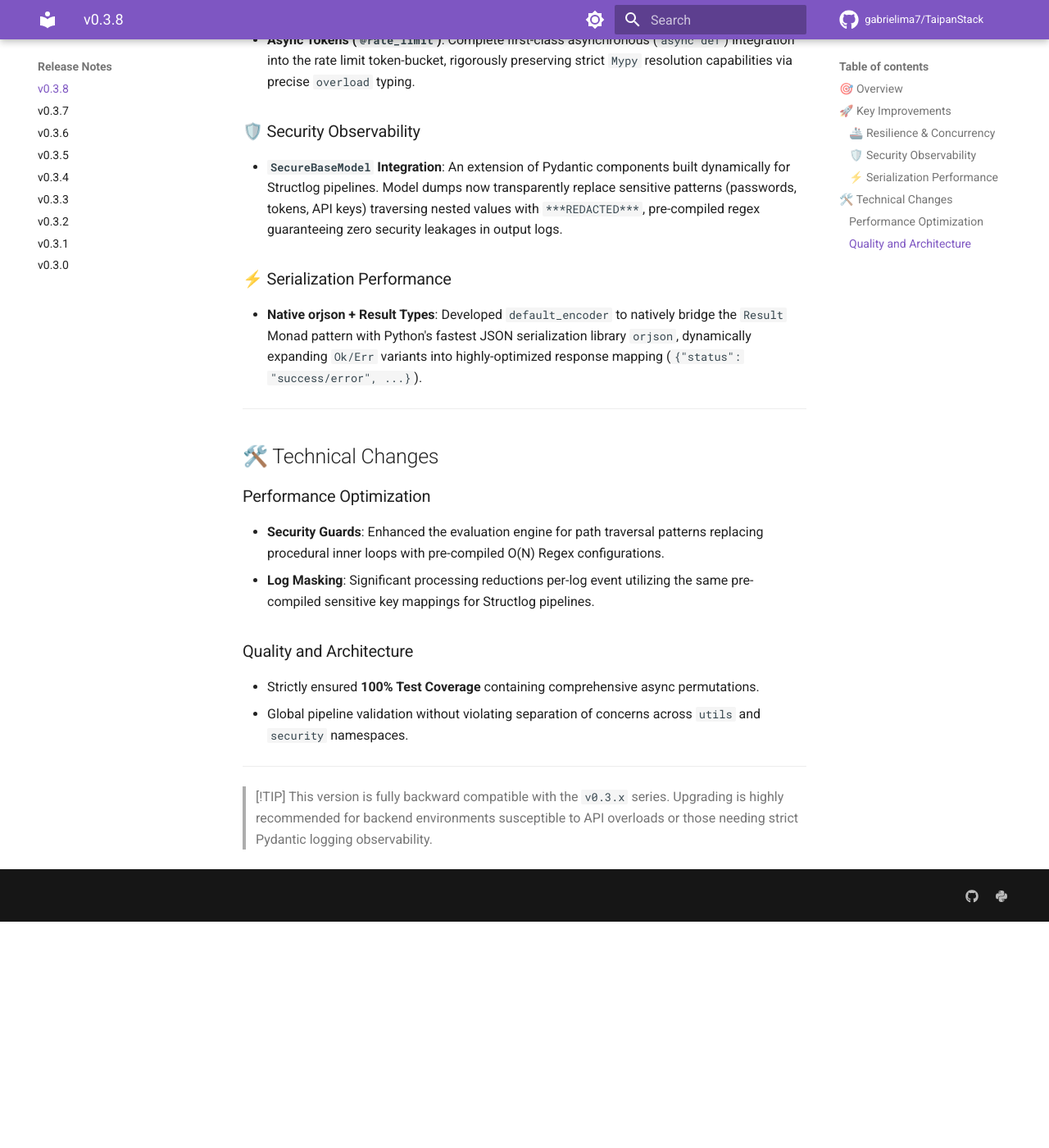
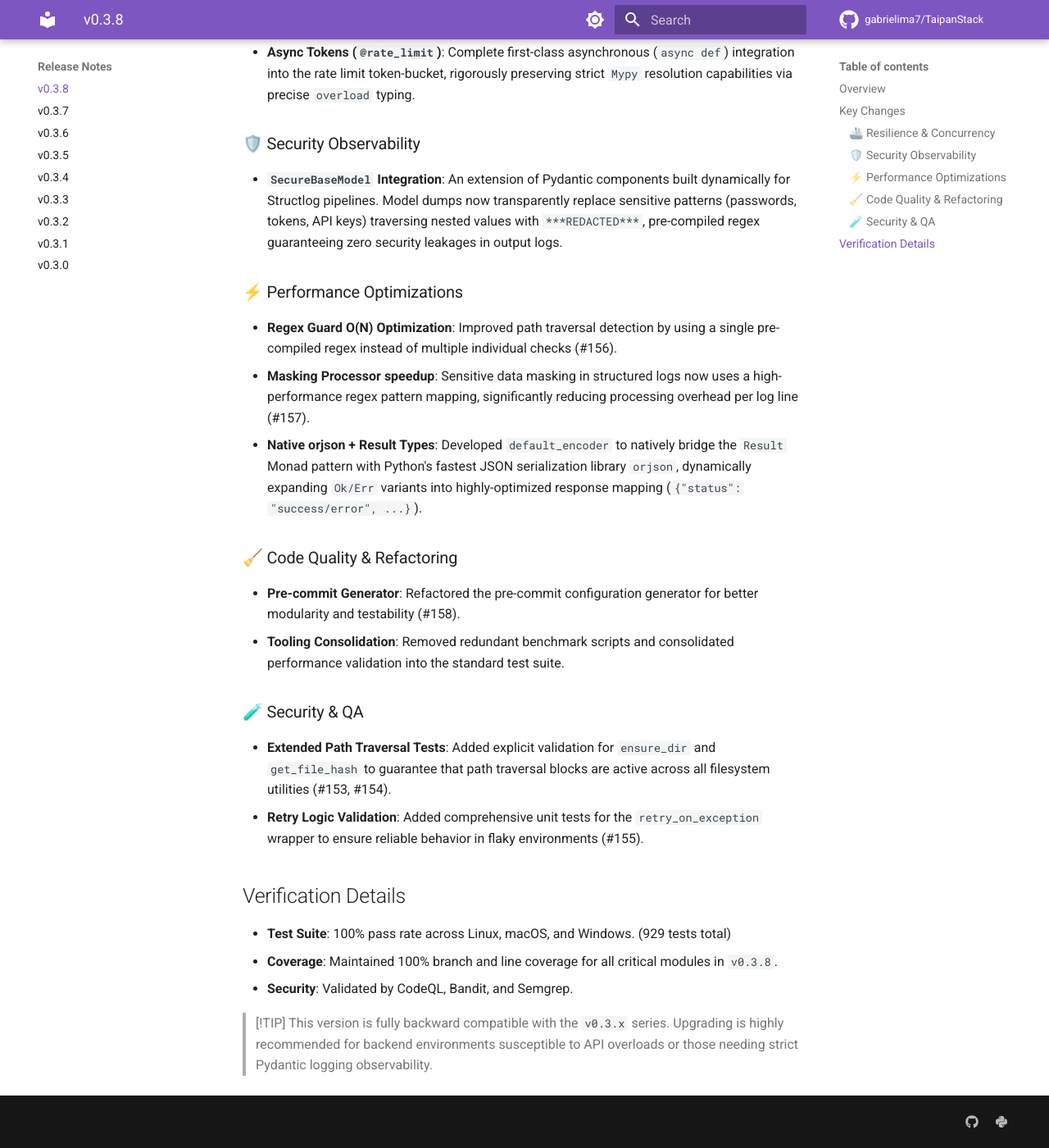
Before and after one commit to gabrielima7/TaipanStack, an MkDocs documentation site: the page built from docs/releases/v0.3.8.md, in a window 1280 px wide and 1400 px high, scrolled down 593 px. Shown: the whole window at 82% size. Built offline with MkDocs 1.6.1 and Material for MkDocs 9.7.7, drawn with Linux system fonts in a browser that asks for light colours; comment, search, counter and statistics services are not loaded; before the commit the page ends 1717 px from its top, so only the background shows below that; some of the changed text lies outside the part shown.

Commit message:
docs: merge v0.3.8 release notes with prior PR changes

```diff
--- a/docs/releases/v0.3.8.md
+++ b/docs/releases/v0.3.8.md
@@ -1,36 +1,34 @@
-# Release Notes — v0.3.8 (2026-03-10)
+# Release Notes - TaipanStack v0.3.8 (2026-03-10)
 
-## 🎯 Overview
+## Overview
+TaipanStack v0.3.8 focuses on highly requested execution resilience primitives, security observability improvements, performance optimizations, and code quality refactoring. This release highlights the definitive introduction of the **Bulkhead Pattern** and the seamless integration between **Pydantic v2** and **Structlog** for automated data redaction.
 
-Version **v0.3.8** advances the TaipanStack with highly requested execution resilience primitives and security observability improvements. This release highlights the definitive introduction of the **Bulkhead Pattern** and the seamless integration between **Pydantic v2** and **Structlog** for automated data redaction.
-
----
-
-## 🚀 Key Improvements
+## Key Changes
 
 ### 🚢 Resilience & Concurrency
-- **Bulkhead Pattern (`@limit_concurrency`)**: New decorator protecting synchronous and asynchronous environments against overload cascades and resource exhaustion by strictly limiting concurrent tasks using underlying optimal `Semaphore` logic and precise timeouts.
+- **Bulkhead Pattern (`@limit_concurrency`)**: New decorator protecting synchronous and asynchronous environments against overload cascades and resource exhaustion by strictly limiting concurrent tasks using optimal `Semaphore` logic and precise timeouts.
 - **Async Tokens (`@rate_limit`)**: Complete first-class asynchronous (`async def`) integration into the rate limit token-bucket, rigorously preserving strict `Mypy` resolution capabilities via precise `overload` typing.
 
 ### 🛡️ Security Observability
 - **`SecureBaseModel` Integration**: An extension of Pydantic components built dynamically for Structlog pipelines. Model dumps now transparently replace sensitive patterns (passwords, tokens, API keys) traversing nested values with `***REDACTED***`, pre-compiled regex guaranteeing zero security leakages in output logs.
 
-### ⚡ Serialization Performance
+### ⚡ Performance Optimizations
+- **Regex Guard O(N) Optimization**: Improved path traversal detection by using a single pre-compiled regex instead of multiple individual checks (#156).
+- **Masking Processor speedup**: Sensitive data masking in structured logs now uses a high-performance regex pattern mapping, significantly reducing processing overhead per log line (#157).
 - **Native orjson + Result Types**: Developed `default_encoder` to natively bridge the `Result` Monad pattern with Python's fastest JSON serialization library `orjson`, dynamically expanding `Ok/Err` variants into highly-optimized response mapping (`{"status": "success/error", ...}`).
 
----
+### 🧹 Code Quality & Refactoring
+- **Pre-commit Generator**: Refactored the pre-commit configuration generator for better modularity and testability (#158).
+- **Tooling Consolidation**: Removed redundant benchmark scripts and consolidated performance validation into the standard test suite.
 
-## 🛠️ Technical Changes
+### 🧪 Security & QA
+- **Extended Path Traversal Tests**: Added explicit validation for `ensure_dir` and `get_file_hash` to guarantee that path traversal blocks are active across all filesystem utilities (#153, #154).
+- **Retry Logic Validation**: Added comprehensive unit tests for the `retry_on_exception` wrapper to ensure reliable behavior in flaky environments (#155).
 
-### Performance Optimization
-- **Security Guards**: Enhanced the evaluation engine for path traversal patterns replacing procedural inner loops with pre-compiled O(N) Regex configurations.
-- **Log Masking**: Significant processing reductions per-log event utilizing the same pre-compiled sensitive key mappings for Structlog pipelines.
-
-### Quality and Architecture
-- Strictly ensured **100% Test Coverage** containing comprehensive async permutations.
-- Global pipeline validation without violating separation of concerns across `utils` and `security` namespaces.
-
----
+## Verification Details
+- **Test Suite**: 100% pass rate across Linux, macOS, and Windows. (929 tests total)
+- **Coverage**: Maintained 100% branch and line coverage for all critical modules in `v0.3.8`.
+- **Security**: Validated by CodeQL, Bandit, and Semgrep.
 
 > [!TIP]
 > This version is fully backward compatible with the `v0.3.x` series. Upgrading is highly recommended for backend environments susceptible to API overloads or those needing strict Pydantic logging observability.
```
